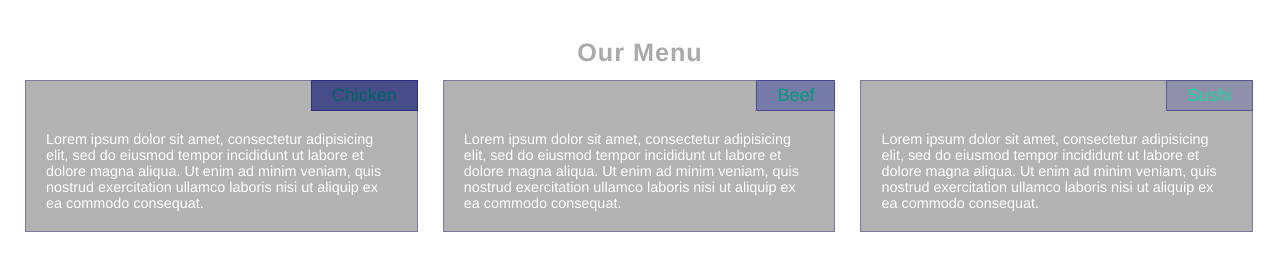
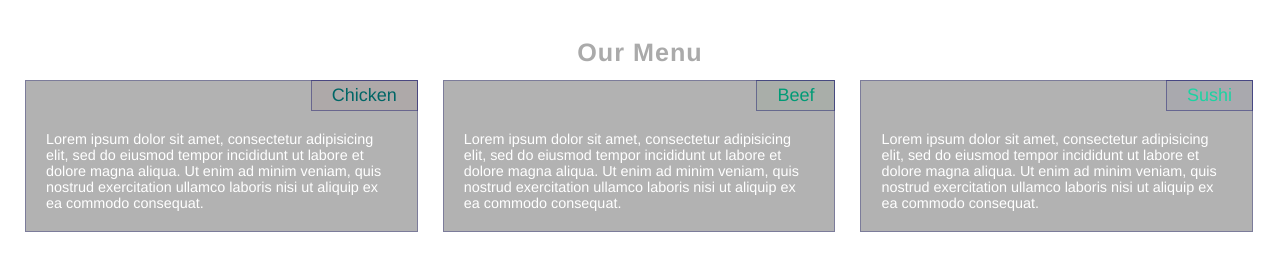
Before and after one commit to Daniill/cours, a plain HTML site: page mod2_solution/index.html in a window 1280 px wide. Drawn offline with Linux system fonts and the light colour scheme.

Commit message:
subsequent

```diff
--- a/mod2_solution/css/main.css
+++ b/mod2_solution/css/main.css
@@ -79,17 +79,17 @@ body {
 
 .block_fill-1 .block_title{
 	color: #006666;
-	background: #474D88;
+	background: rgba(100,0,0,.05);
 }
 
 .block_fill-2 .block_title{
 	color: #009b76;
-	background: #767BA9;
+	background: rgba(0,100,0,.05);
 }
 
 .block_fill-3 .block_title{
 	color: #1cd3a2;
-	background: #8E91A9;
+	background: rgba(0,0,100,.05);
 }
 
 .block_content {
```
